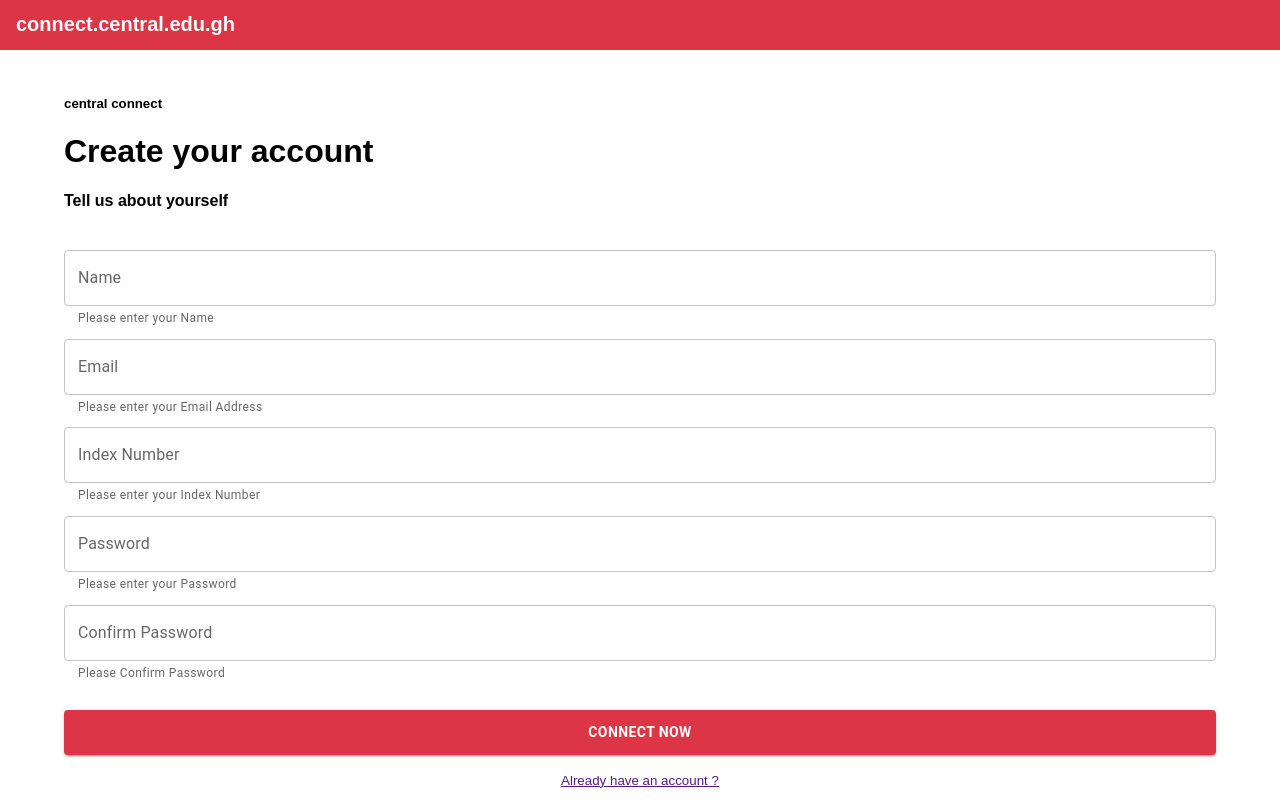
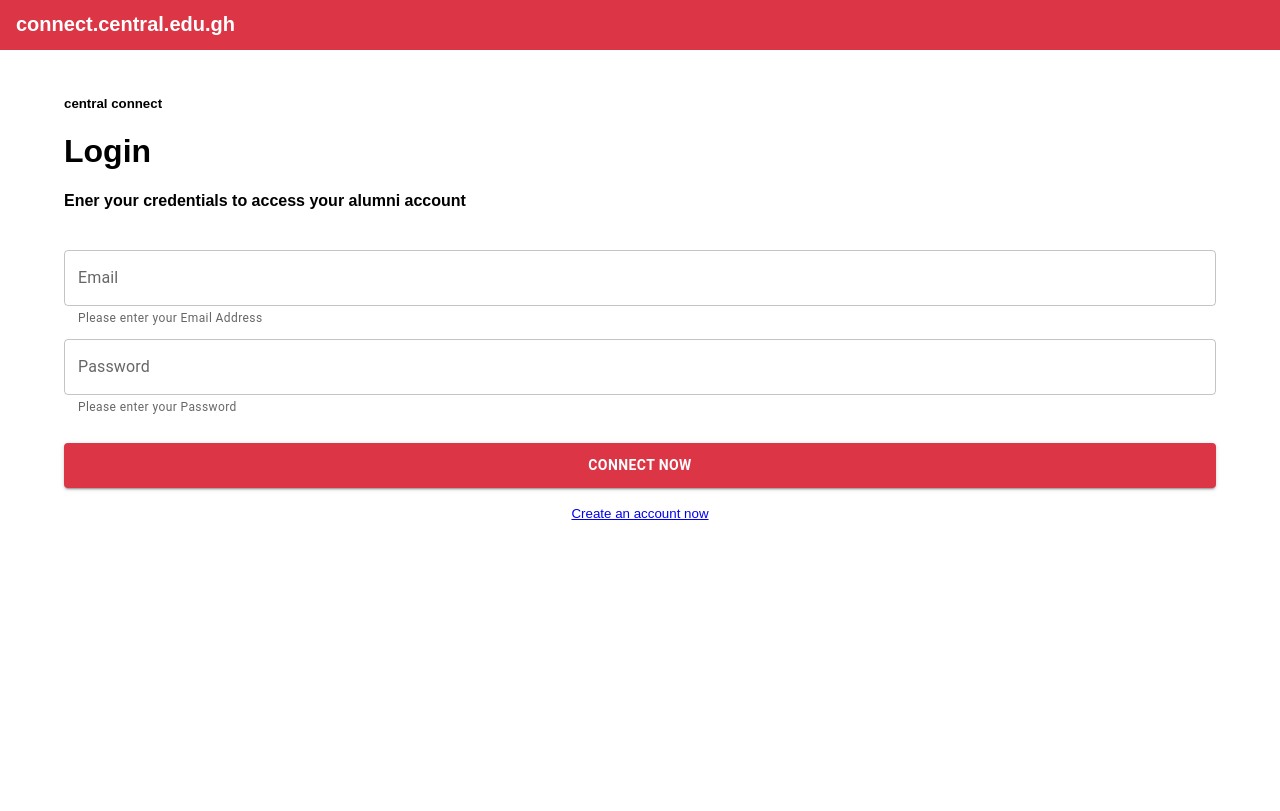
Before and after one commit to SoftLife0/Central-Connect, a React (Create React App) app: page /login in a window 1280 px wide. Built offline with nearby package versions, Linux system fonts and the light colour scheme.

Commit message:
Login and Register Screen

```diff
--- a/package.json
+++ b/package.json
@@ -12,6 +12,7 @@
     "bootstrap": "^5.3.3",
     "react": "^18.2.0",
     "react-dom": "^18.2.0",
+    "react-router-dom": "^6.22.3",
     "react-scripts": "5.0.1",
     "web-vitals": "^2.1.4"
   },
--- a/src/App.js
+++ b/src/App.js
@@ -1,17 +1,25 @@
 import React from 'react'
+import { BrowserRouter as Router, Routes, Route } from 'react-router-dom';
 import './App.css'
 import Register from './components/Register';
 import Headings from './components/Headings';
 import Header from './components/Header';
+import Login from './components/Login';
 
 
 function App() {
   return (
-    <div>
-      <Register />
-      <Headings />
-      <Header />
-    </div>
+    <Router>
+      <div>
+        {/* Define routes using Route component */}
+        <Routes> {/* Use Routes to ensure only one route is rendered at a time */}
+          <Route path="/login" element={<Login />} /> {/* Use 'element' prop instead of children */}
+            <Route path="/register" element={<Register />} />
+            <Route path="/headings" element={<Headings />} />
+            <Route path="/header" element={<Header />} />
+          </Routes>
+      </div>
+    </Router>
   )
 }
 
--- a/src/components/Login.jsx
+++ b/src/components/Login.jsx
@@ -1,8 +1,45 @@
 import React from 'react'
+import Container from '@mui/material/Container';
+import Headings from './Headings';
+import Header from './Header';
+// import logo from '../assets/Central.png'
+import { Grid, TextField } from '@mui/material';
+import SubmitButton from './Button';
 
 function Login() {
   return (
-    <div>Login</div>
+    <div>
+      <Header />
+      <Container style={{marginTop:'12vh'}}>
+        {/* Usage of Heading Component  */}
+        <div>
+          <Headings subTitle="central connect" mainTitle="Login" description="Ener your credentials to access your alumni account" />
+        </div>
+
+        {/* <img src={logo} alt="" width={200}/> */}
+
+        <div style={{marginTop:'5vh'}}>
+          <Grid container spacing={2}>
+            <Grid item xs={12}>
+              <div className='form-group'>
+                <TextField helperText="Please enter your Email Address" type='email' label="Email" fullWidth style={{marginBottom:'10px'}}/>
+                <TextField helperText="Please enter your Password" type='password' label="Password" fullWidth style={{marginBottom:'10px'}}/>
+
+              </div>
+            </Grid>
+
+          </Grid>
+        </div>
+
+        <div>
+          <SubmitButton text="Connect Now"/>
+          <div style={{textAlign:'center'}}>
+            <small ><a href="/register">Create an account now</a></small>
+          </div>
+        </div>
+
+      </Container>
+    </div>
   )
 }
 
--- a/src/components/Register.jsx
+++ b/src/components/Register.jsx
@@ -37,7 +37,7 @@ const Register = () => {
         <div>
           <SubmitButton text="Connect Now"/>
           <div style={{textAlign:'center'}}>
-            <small ><a href="">Already have an account ?</a></small>
+            <small ><a href="/login">Already have an account ?</a></small>
           </div>
         </div>
 
```
Also changed, not shown: 1 other file (tests, documents, lock files or other folders).
